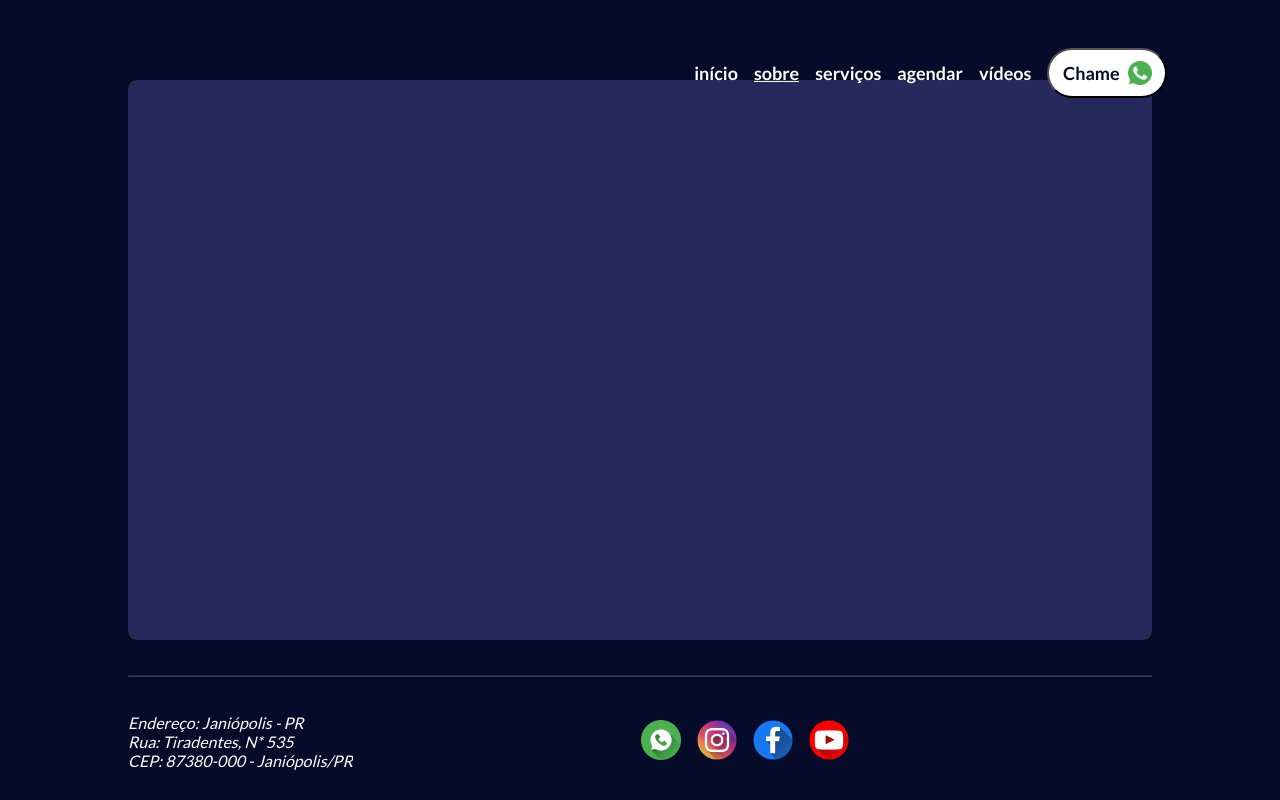
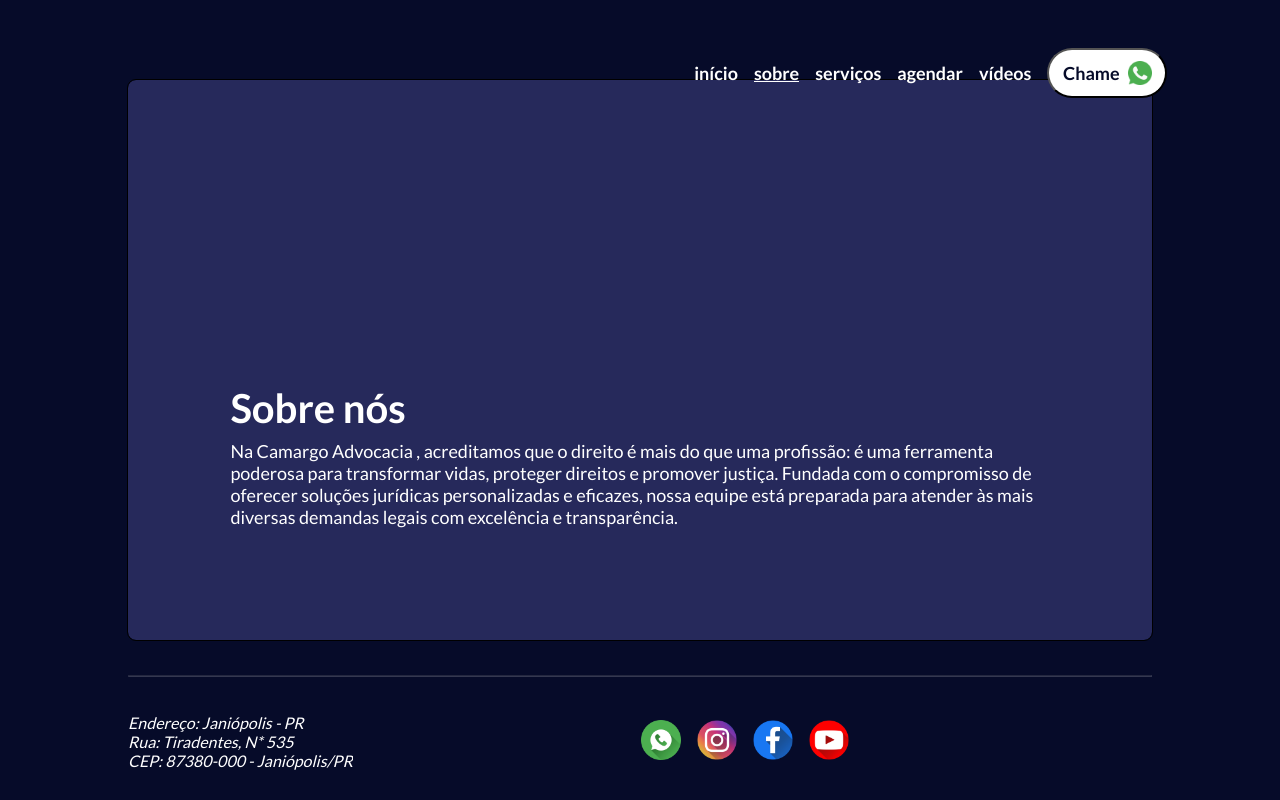
Before and after one commit to Luis-Mackiewicz/camargo-advocacia, a React (Vite) app: page /about in a window 1280 px wide. Built offline with nearby package versions, Linux system fonts and the light colour scheme.

Commit message:
feat: creating about page

```diff
--- a/src/pages/about/About.tsx
+++ b/src/pages/about/About.tsx
@@ -1,13 +1,22 @@
 import "../../components/container/PageContainer";
+import PageContainer from "../../components/container/PageContainer";
 import "./About.css";
-import PageContainer from "../../components/container/PageContainer";
-
 export default function About() {
   return (
     <>
-      <div className="about-background">
-        <PageContainer />
-      </div>
+      <PageContainer>
+        <dl className="about-description-list">
+          <dt className="about-description-title">Sobre nós</dt>
+          <dd className="about-description-details">
+            Na Camargo Advocacia , acreditamos que o direito é mais do que uma
+            profissão: é uma ferramenta poderosa para transformar vidas,
+            proteger direitos e promover justiça. Fundada com o compromisso de
+            oferecer soluções jurídicas personalizadas e eficazes, nossa equipe
+            está preparada para atender às mais diversas demandas legais com
+            excelência e transparência.
+          </dd>
+        </dl>
+      </PageContainer>
     </>
   );
 }
```
